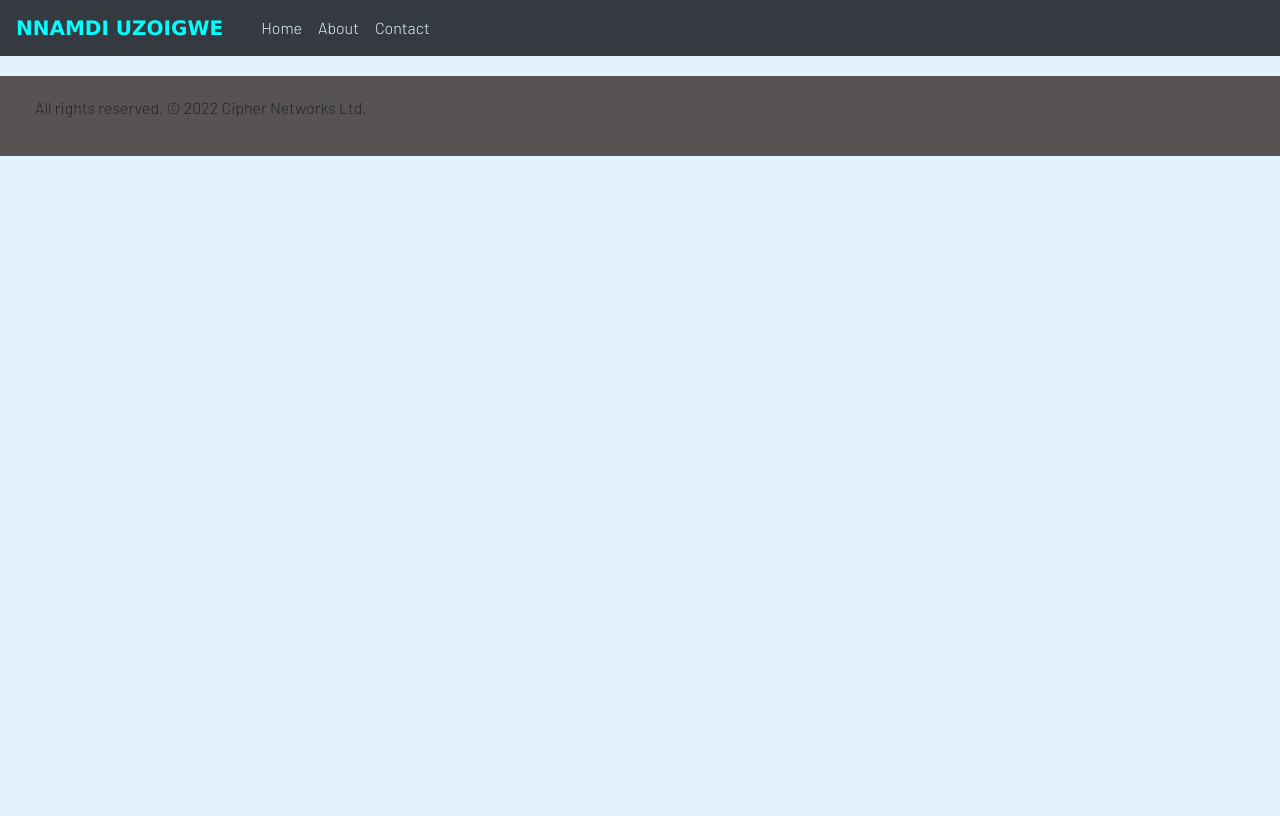
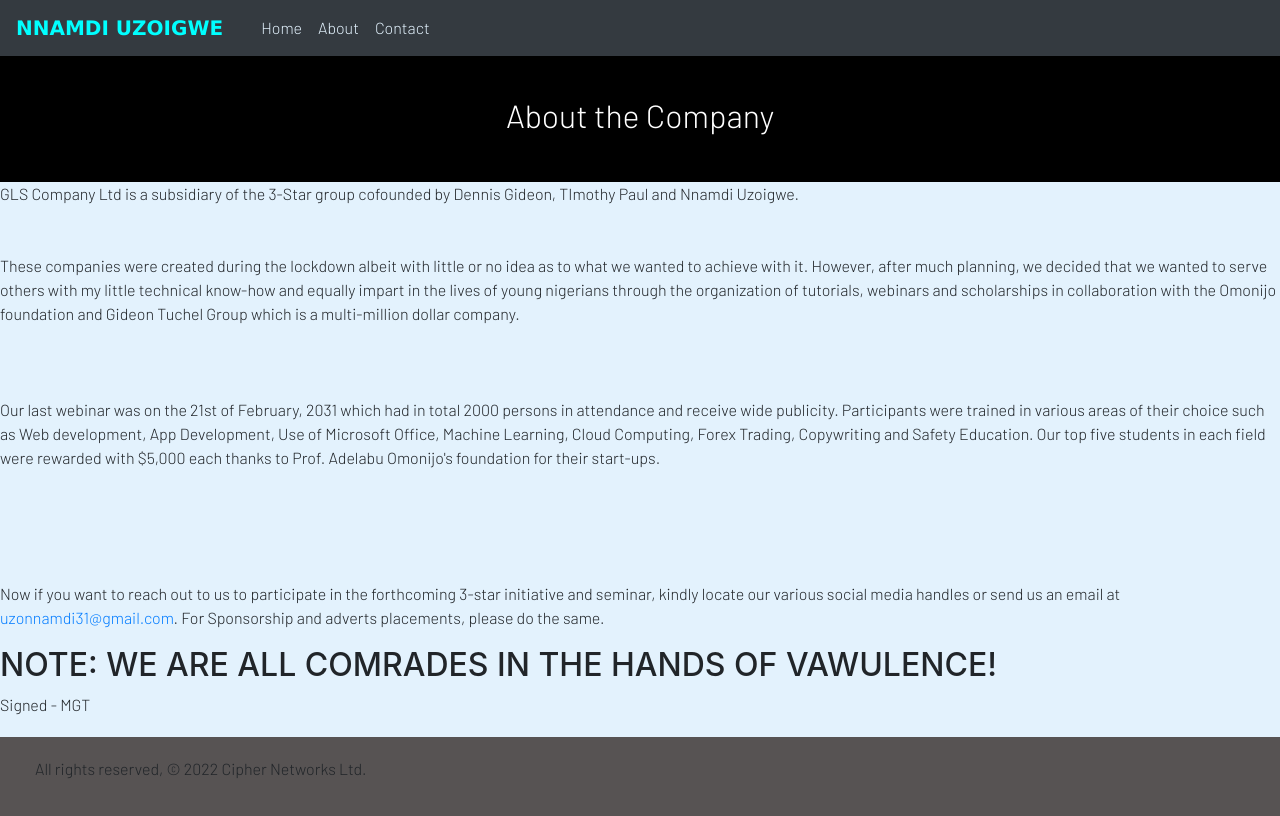
Before and after one commit to nnamdi-cipher/sample, a plain HTML site: page Cheatsheet.html/about.html in a window 1280 px wide. Drawn offline with nearby package versions, Linux system fonts and the light colour scheme.

Commit message:
Update about.html

```diff
--- a/Cheatsheet.html/about.html
+++ b/Cheatsheet.html/about.html
@@ -6,6 +6,7 @@
     <meta name="viewport" content="width=device-width, initial-scale=1.0">
     <link rel="stylesheet" href="https://cdn.jsdelivr.net/npm/bootstrap@4.0.0/dist/css/bootstrap.min.css">
     <link rel="stylesheet" href="css/styles.css">
+    <link rel="stylesheet" href="css/contact-style.css">
     <title>Document</title>
 </head>
 <body>
@@ -31,6 +32,38 @@
       </nav>
 
 
+     <!---Header--->
+       <div id="contact-header">
+        <h2>About the Company</h2>
+    </div>
+
+      <section class="main-content" >
+        <p>
+          GLS Company Ltd is a subsidiary of the 3-Star group cofounded by Dennis Gideon, TImothy Paul and Nnamdi Uzoigwe.<br><br><br>
+
+          These companies were  created during the lockdown albeit with little or no idea as to what we wanted to achieve with it.
+          However, after much planning, we decided that we wanted to serve others with my little technical know-how and equally impart
+          in the lives of young nigerians through the organization of tutorials, webinars and scholarships in collaboration with the
+          Omonijo foundation and Gideon Tuchel Group which is a multi-million dollar company.<br><br><br><br>
+
+              Our last webinar was on the 21st of February, 2031 which had in total 2000 persons in attendance and receive wide publicity.
+              Participants were trained in various areas of their choice such as Web development, App Development, Use of Microsoft Office,
+              Machine Learning, Cloud Computing, Forex Trading, Copywriting and Safety Education. Our top five students in each field were
+              rewarded with $5,000 each thanks to Prof. Adelabu Omonijo's foundation for their start-ups. <br><br><br><br><br>
+        </p>
+
+        <p>
+          Now if you want to reach out to us to participate in the forthcoming 3-star initiative and seminar, kindly locate our various social
+          media handles or send us an email at <a href="#">uzonnamdi31@gmail.com</a>. For Sponsorship and adverts placements, please do the same.
+        </p>
+      </section>
+
+      <h2>
+          NOTE: WE ARE ALL COMRADES IN THE HANDS OF VAWULENCE!
+
+      </h2>
+
+      <p>Signed - MGT</p>
 
        <!----Footer---->
        <section id="main-footer">
```
